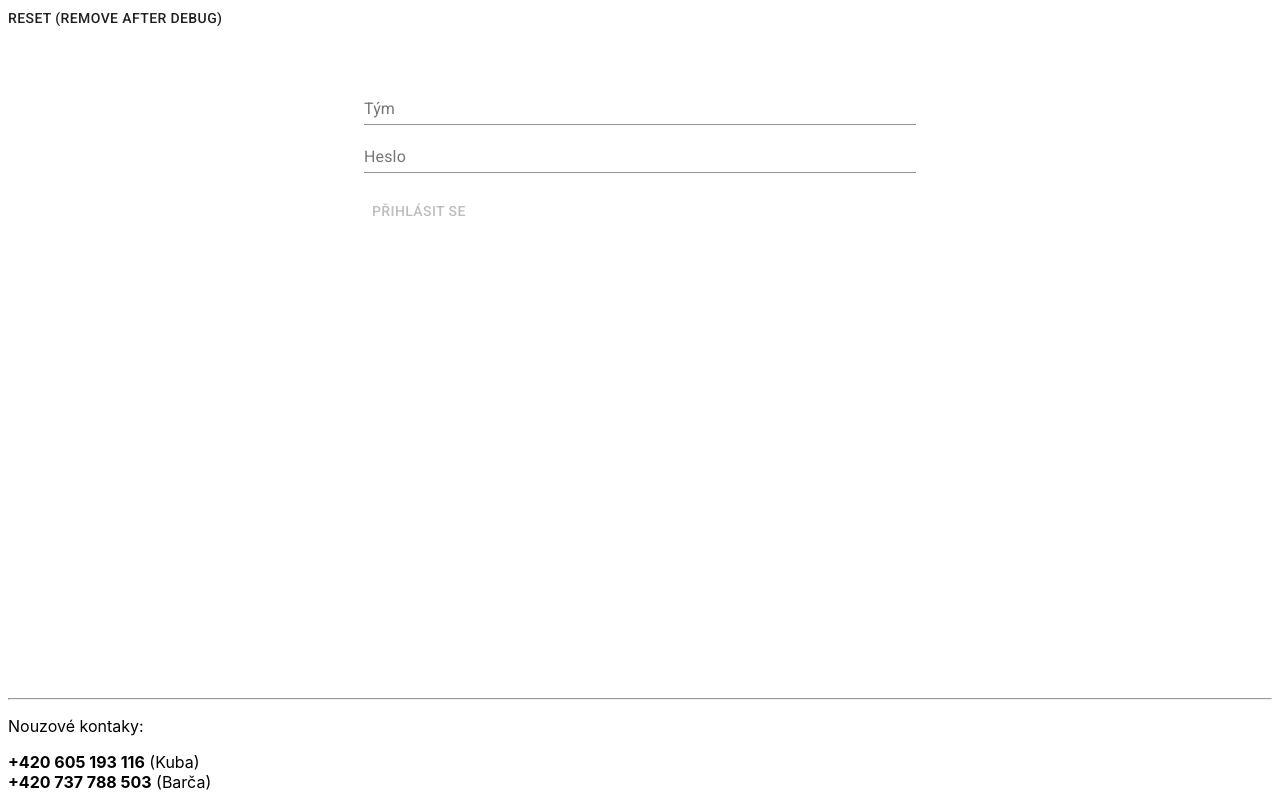
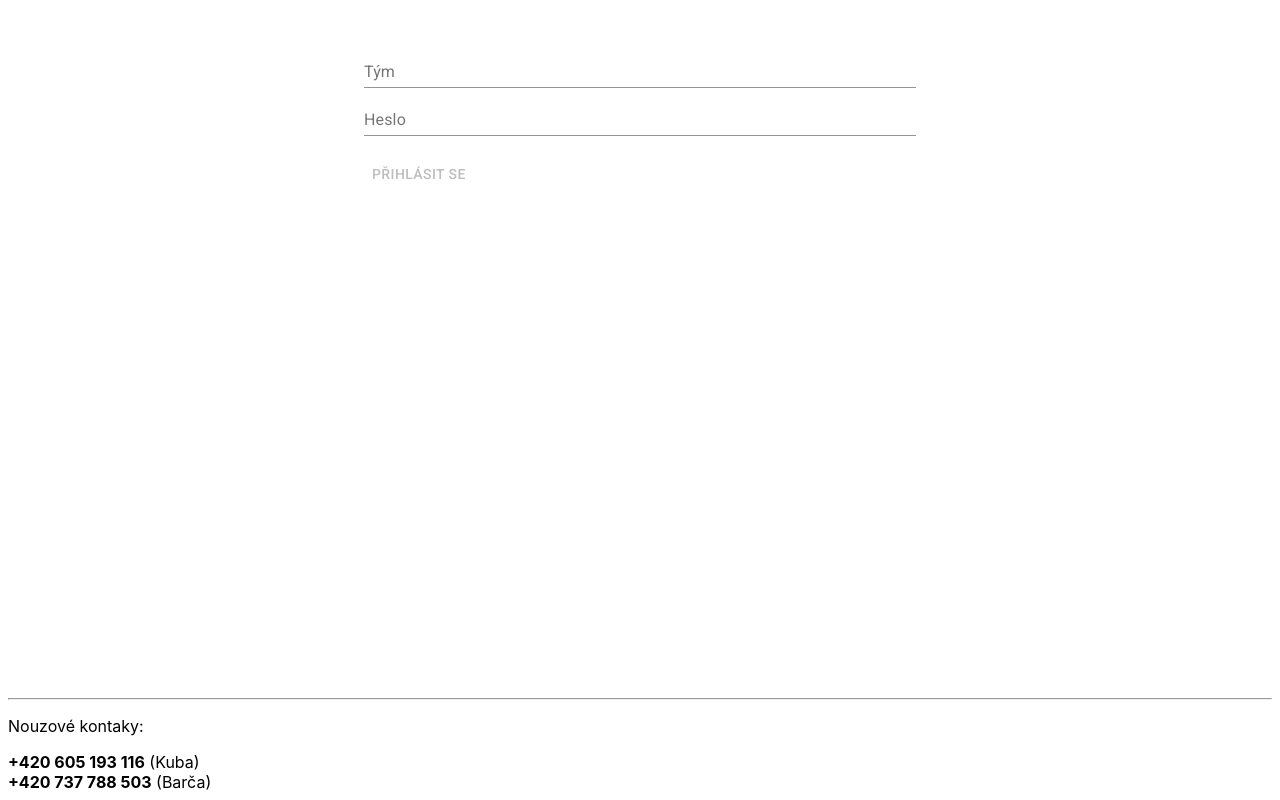
Before and after one commit to StastnyJ/puzzleGame, a React (Create React App) app: page / in a window 1280 px wide. Built offline with nearby package versions, Linux system fonts and the light colour scheme.

Commit message:
~ remove reset button

```diff
--- a/src/App.tsx
+++ b/src/App.tsx
@@ -117,7 +117,7 @@ export default function App() {
 
   return (
     <div className={classes.root}>
-      <Button onClick={() => saveProgress([])}>RESET (REMOVE AFTER DEBUG)</Button>
+      {/* <Button onClick={() => saveProgress([])}>RESET (REMOVE AFTER DEBUG)</Button> */}
       {loggedTeam === "" ? (
         <>
           <LoginForm login={login} />
```
